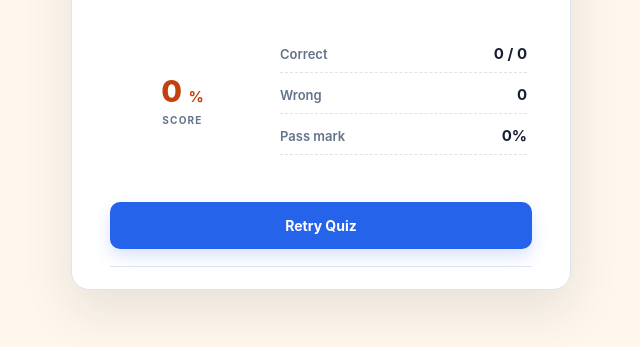
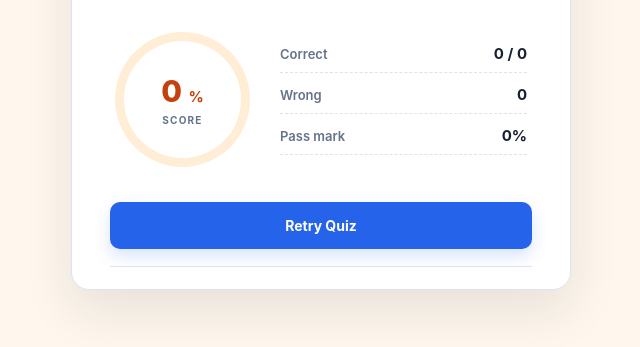
Before and after one commit to Hassaan-Mahmood/mcqs-quiz-test-app-smit, a plain HTML site: page fail.html in a window 1280 px wide. Shown: the part 335-682 px from the top of the page, without its empty margins (319-959 px from the left). Drawn offline with Linux system fonts and the light colour scheme.

Commit message:
added more code

```diff
--- a/fail.html
+++ b/fail.html
@@ -98,8 +98,7 @@
       }
 
       var ring = document.getElementById("scoreRing");
-      // .style = '--ring: ${percentage}'
-      console.log(ring.style = '--ring: ${}');
+      ring.style.setProperty("--ring", percentage);
     </script>
   </body>
 </html>
```
